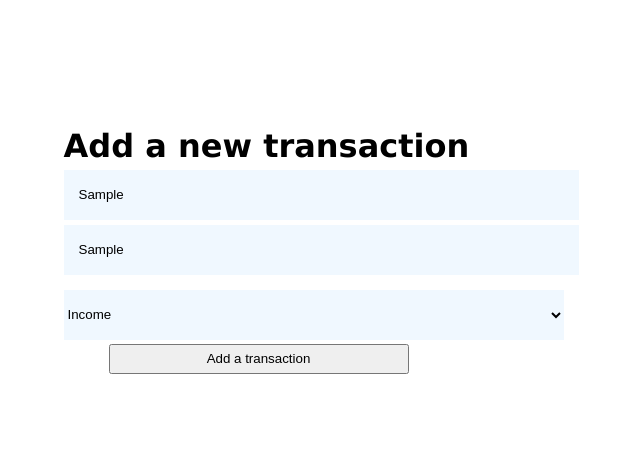
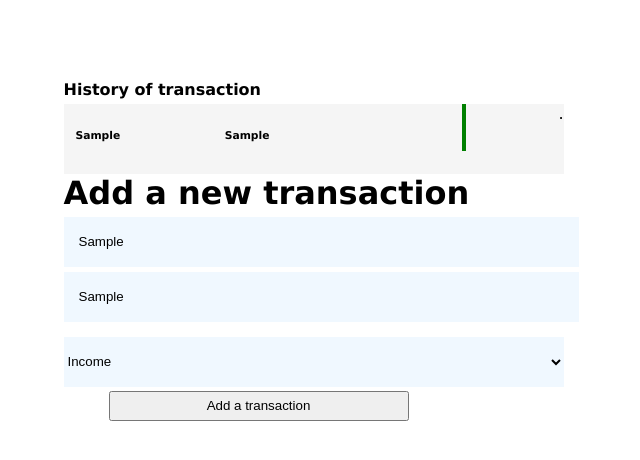
Before and after one commit to sophakabuso/react-expense-tracker, a React (Create React App) app: page / in a window 1280 px wide. Both pictures are taken after typing "Sample", "Sample" into the empty fields and a click on the button "Add a transaction". Shown: the top 460 px of the page, without its empty margins (319-959 px from the left). Built offline with nearby package versions, Linux system fonts and the light colour scheme.

Commit message:
committwo

```diff
--- a/src/App.css
+++ b/src/App.css
@@ -40,3 +40,28 @@ select{
   margin-top:15px ;
 
 }
+.list-item{
+  display:flex;
+  justify-content: space-between;
+  background-color: whitesmoke;
+  width:500px;
+  height:70px;
+  margin-top: 5px;
+}
+.list-item h6 {
+  padding-top: 25px;
+  padding-left: 12px;
+}
+.expenseIndicator{
+  display: block;
+  border-right: 4px solid red;
+  width:100px;
+  height: 47px;
+}
+.incomeIndicator{
+  display: block;
+  border-right: 4px solid green;
+  width: 100px;
+  height: 47px;
+
+}
--- a/src/App.js
+++ b/src/App.js
@@ -1,6 +1,7 @@
 import './App.css';
 import { useState } from 'react';
-
+import Home from './components/Home';
+import DisplayTransaction from './components/DisplayTransaction';
 import AddTransaction from './components/Add';
 
 function App() {
@@ -14,7 +15,7 @@ function App() {
   };
   return (
     <div className="container-app">
-     <AddTransaction add={add}/>
+     <Home add={add} transactions={transactions}/>
     </div>
   );
 }
--- a/src/components/Add.js
+++ b/src/components/Add.js
@@ -20,9 +20,9 @@ function AddTransaction(props){
             <input type="text" placeholder="Enter Amount"   onChange={(event)=> setAmount(event.target.value)}/><br/>
             <select onChange={(event)=> setTransactionType(event.target.value)}>
                 <option>Income</option>
-                <option>Exspense</option>
+                <option>Expense</option>
             </select><br/>
-            <button onclick={add}  >Add a transaction</button>
+            <button onClick={add}  >Add a transaction</button>
         </div>
     )
 }
--- /dev/null
+++ b/src/components/DisplayTransaction.js
@@ -0,0 +1,28 @@
+import React from "react";
+function DisplayTransaction(props){
+    return(
+        <div>
+            <h4>History of transaction</h4>
+
+            {props.transactions.map((data)=>(
+               <div>
+                 <div class="list-item">
+                    <div>
+                    <h6>{data.transactionItem}</h6>
+                    </div>
+                    <div>
+                    <h6>{data.amount}</h6>
+                    </div>
+                    <div>
+                        {data.transactionType == "Expense" ? <div className="expenseIndicator"> </div>: <div className="incomeIndicator"></div>}
+                    <h6>{data.transactionType}</h6>
+                    </div>.
+                 </div>
+                </div>
+))}
+
+        </div>
+    )
+}
+
+export default DisplayTransaction;
--- /dev/null
+++ b/src/components/Home.js
@@ -0,0 +1,14 @@
+import AddTransaction from "./Add"
+import DisplayTransaction from "./DisplayTransaction"
+
+function Home (props){
+    return(
+        <div>
+            <DisplayTransaction transactions={props.transactions}/>
+            <AddTransaction add={props.add}/>
+
+        </div>
+    )
+}
+
+export default Home;
```
Also changed, not shown: src/components/Login.js (added, +12 -0 lines).
